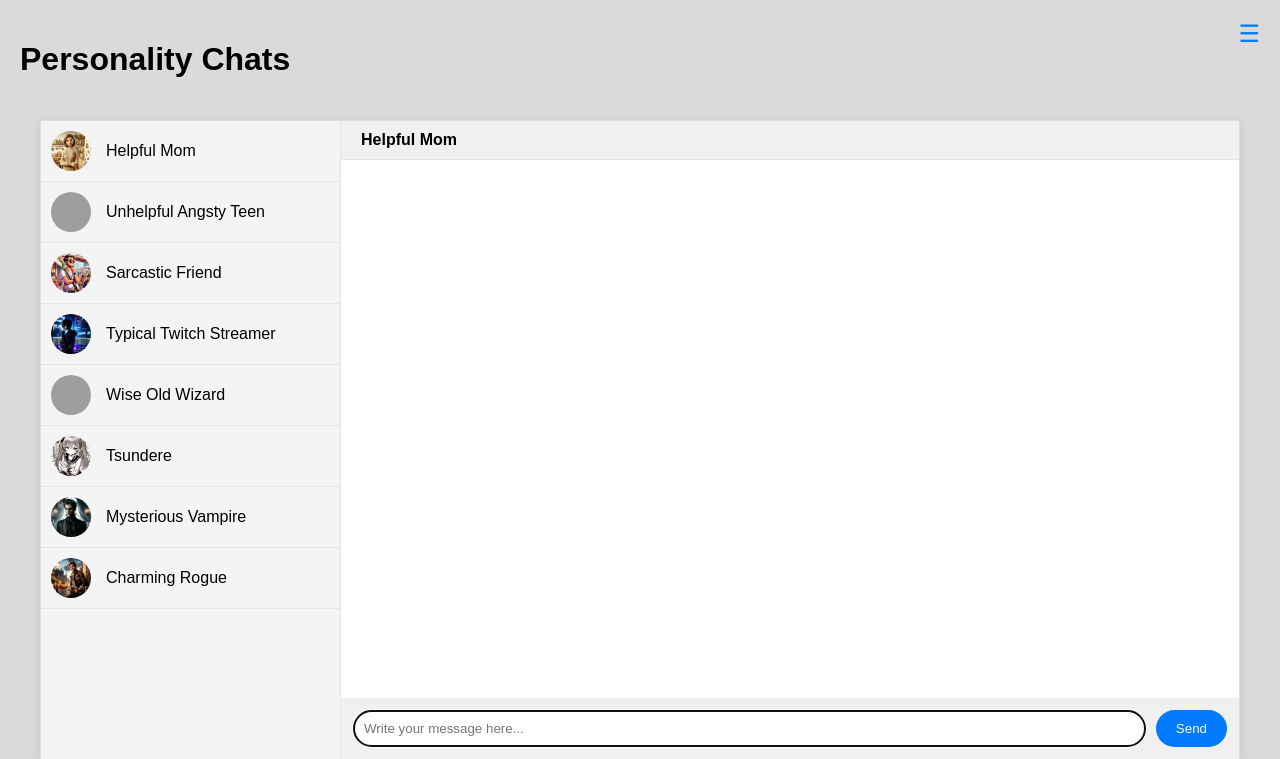
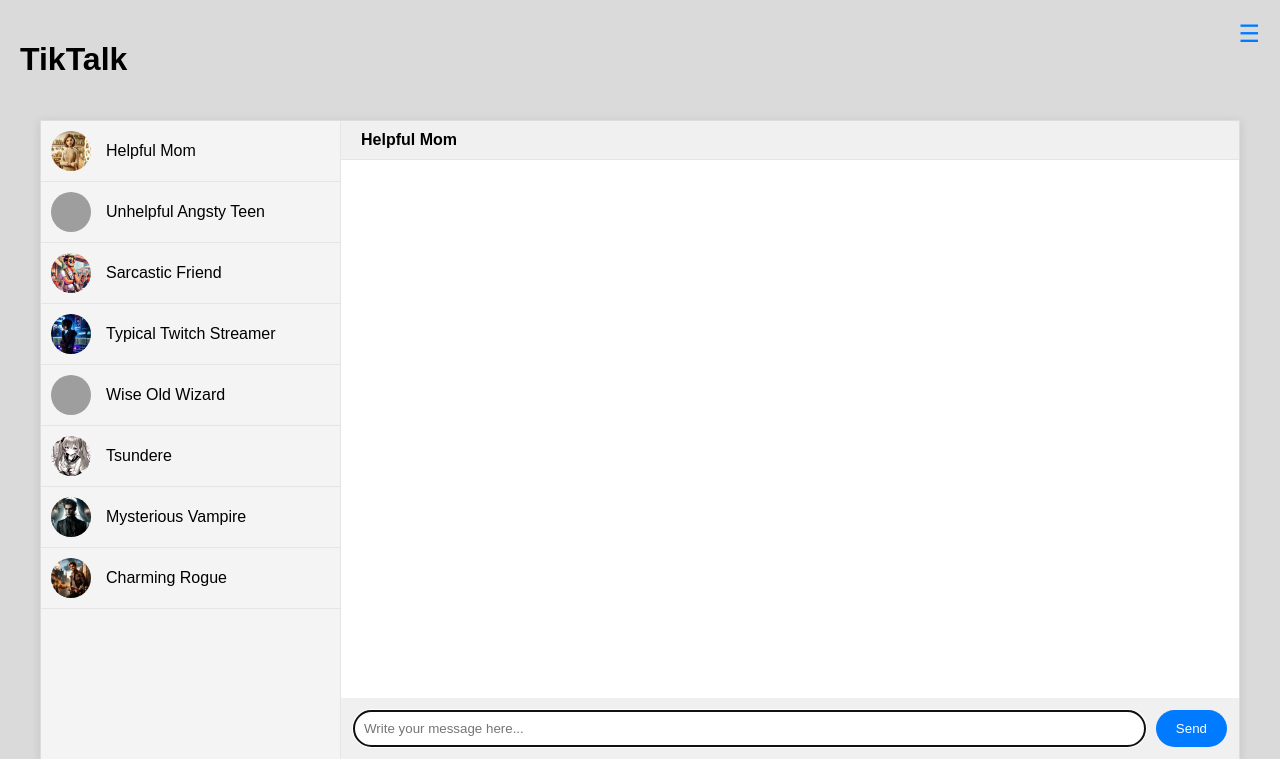
Before and after one commit to software-students-fall2023/5-final-project-mostly_afk, a Flask app: page / in a window 1280 px wide. Shown: the top 759 px of the page. Run offline with Flask 3, Linux system fonts and the light colour scheme; the visitor is signed in with stand-in values (Sample User, id 1); data that the repository does not hold is empty; grey boxes are pictures that could not be loaded.

Commit message:
trying smthn

```diff
--- a/web_app/templates/index.html
+++ b/web_app/templates/index.html
@@ -10,7 +10,7 @@
 
 <body onload="document.getElementById('user_input').focus();">
     <header>
-        <h1>Personality Chats</h1>
+        <h1>TikTalk</h1>
         <div class="user-dropdown">
             <button class="dropbtn-menu"><span class="hamburger-icon">&#9776;</span></button>
             <div class="dropdown-content-user">
```
Also changed, not shown: .github/workflows/webapp.yml.
